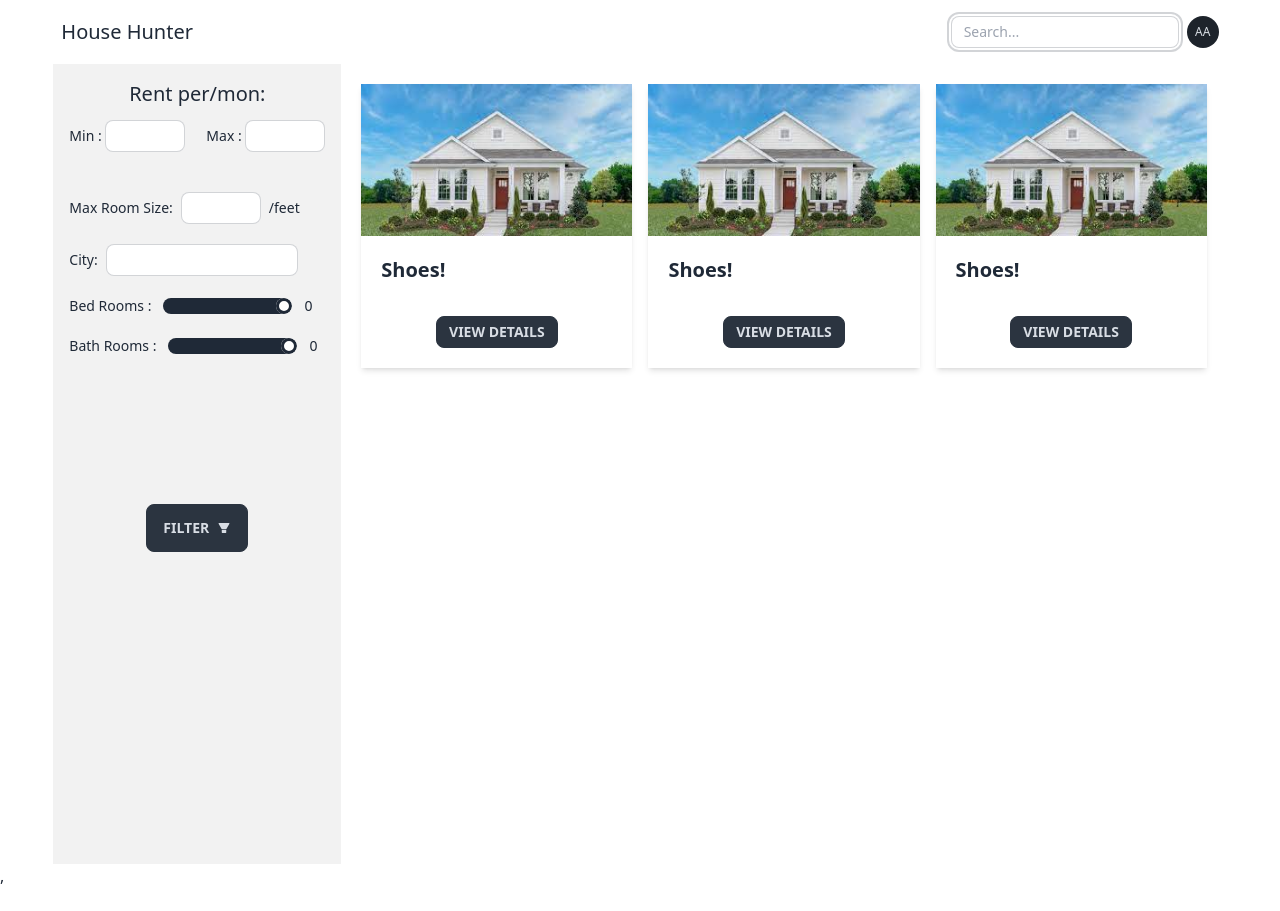
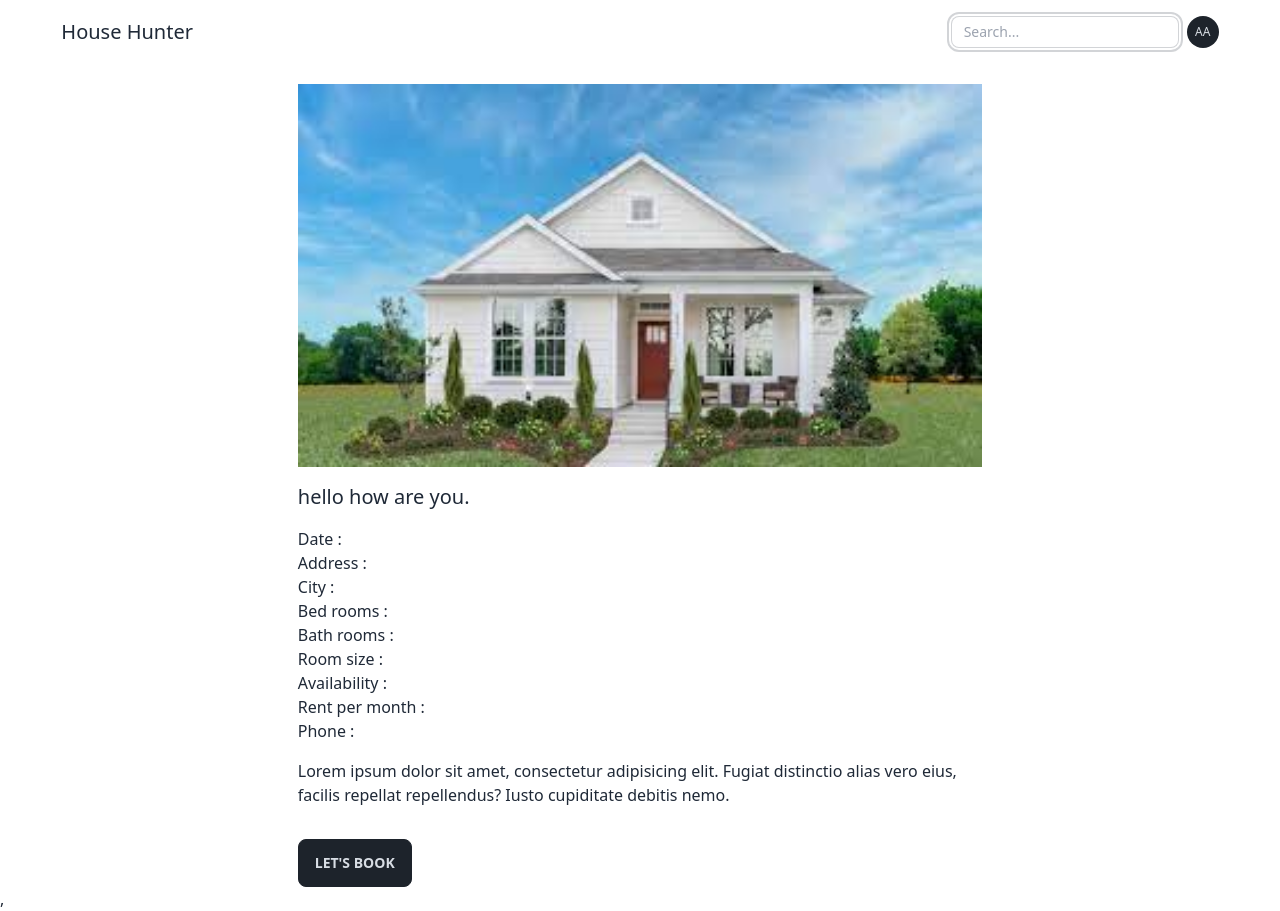
Before and after one commit to DeveloperDelowar/house-hunter, a React (Vite) app in the folder Frontend/: page /house/111 in a window 1280 px wide. Before the commit the page ends 888 px from the top, so only its background shows below. Built offline with nearby package versions, Linux system fonts and the light colour scheme.

Commit message:
house details component updated

```diff
--- a/Frontend/src/App.jsx
+++ b/Frontend/src/App.jsx
@@ -1,6 +1,8 @@
 import './App.css'
+import Home from './components/Home/Home';
+import HouseDetails from './components/HouseDetails/HouseDetails';
 import Navbar from './components/Navbar/Navbar'
-import DisplayHouses from './components/DisplayHouse/DisplayHouses'
+import {Route, Routes} from "react-router-dom";
 
 function App() {
 
@@ -9,8 +11,12 @@ function App() {
     <div className='bg-gray-10'>
       <div className=' w-11/12 mx-auto '>
         <Navbar />
-        <DisplayHouses/>
 
+
+        <Routes>
+            <Route path='/' element={<Home />} />
+            <Route path='/house/:id' element={<HouseDetails />} />
+        </Routes>
       </div>
     </div>
   )
--- a/Frontend/src/components/DisplayHouse/DisplayHouses.jsx
+++ b/Frontend/src/components/DisplayHouse/DisplayHouses.jsx
@@ -1,4 +1,3 @@
-import React from 'react';
 import { AiFillFilter } from 'react-icons/ai';
 import Range from '../shared/Range/Range';
 import HomeCard from '../shared/HomeCard/HomeCard';
--- /dev/null
+++ b/Frontend/src/components/Home/Home.jsx
@@ -0,0 +1,12 @@
+import React from 'react';
+import DisplayHouses from '../DisplayHouse/DisplayHouses';
+
+const Home = () => {
+    return (
+        <div>
+            <DisplayHouses/>
+        </div>
+    );
+};
+
+export default Home;
--- /dev/null
+++ b/Frontend/src/components/HouseDetails/HouseDetails.jsx
@@ -0,0 +1,30 @@
+import React from 'react';
+import image from '../../assets/home.jpeg';
+
+const HouseDetails = () => {
+    return (
+        <div className=' w-7/12 mx-auto mt-5 flex flex-col justify-center'>
+            <img src={image} alt="" />
+
+            <h2 className='my-4 text-xl'>hello how are you.</h2>
+
+            <h3>Date : </h3>
+            <h3>Address : </h3>
+            <h3>City : </h3>
+            <h3>Bed rooms : </h3>
+            <h3>Bath rooms : </h3>
+            <h3>Room size : </h3>
+            <h3>Availability : </h3>
+            <h3>Rent per month : </h3>
+            <h3>Phone : </h3>
+
+            <p className='mt-4'>Lorem ipsum dolor sit amet, consectetur adipisicing elit. Fugiat distinctio alias vero eius, facilis repellat repellendus? Iusto cupiditate debitis nemo.</p>
+
+            <div className='mt-8'>
+                <button className="btn btn-active btn-neutral">Let's Book</button>
+            </div>
+        </div>
+    );
+};
+
+export default HouseDetails;
--- a/Frontend/src/components/shared/HomeCard/HomeCard.jsx
+++ b/Frontend/src/components/shared/HomeCard/HomeCard.jsx
@@ -1,14 +1,19 @@
 import React from 'react';
 import image from "../../../assets/home.jpeg";
+import { Link } from 'react-router-dom';
 
 const HomeCard = () => {
     return (
         <div className="bg-base-100 shadow-md hover:shadow-lg">
-            <img src={image} alt="Shoes"/>
+            <img src={image} alt="Shoes" />
             <div className="p-5">
                 <h2 className="card-title">Shoes!</h2>
                 <div className="card-actions justify-center mt-8">
-                <button className="btn btn-neutral btn-sm">View Details</button>
+                    <button className="btn btn-neutral btn-sm">
+                        <Link to='/house/111'>
+                            View Details
+                        </Link>
+                    </button>
                 </div>
             </div>
         </div>
```
